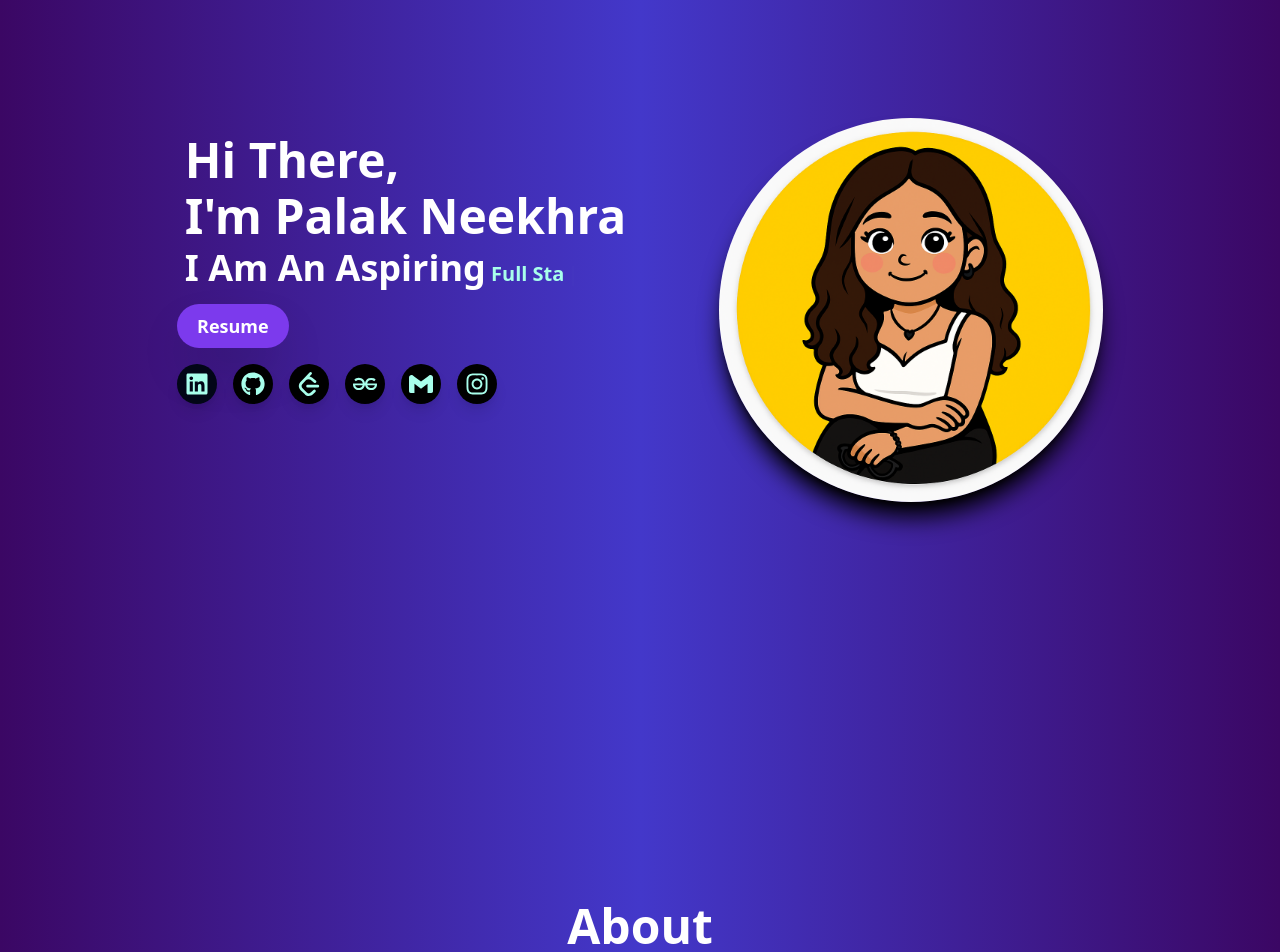
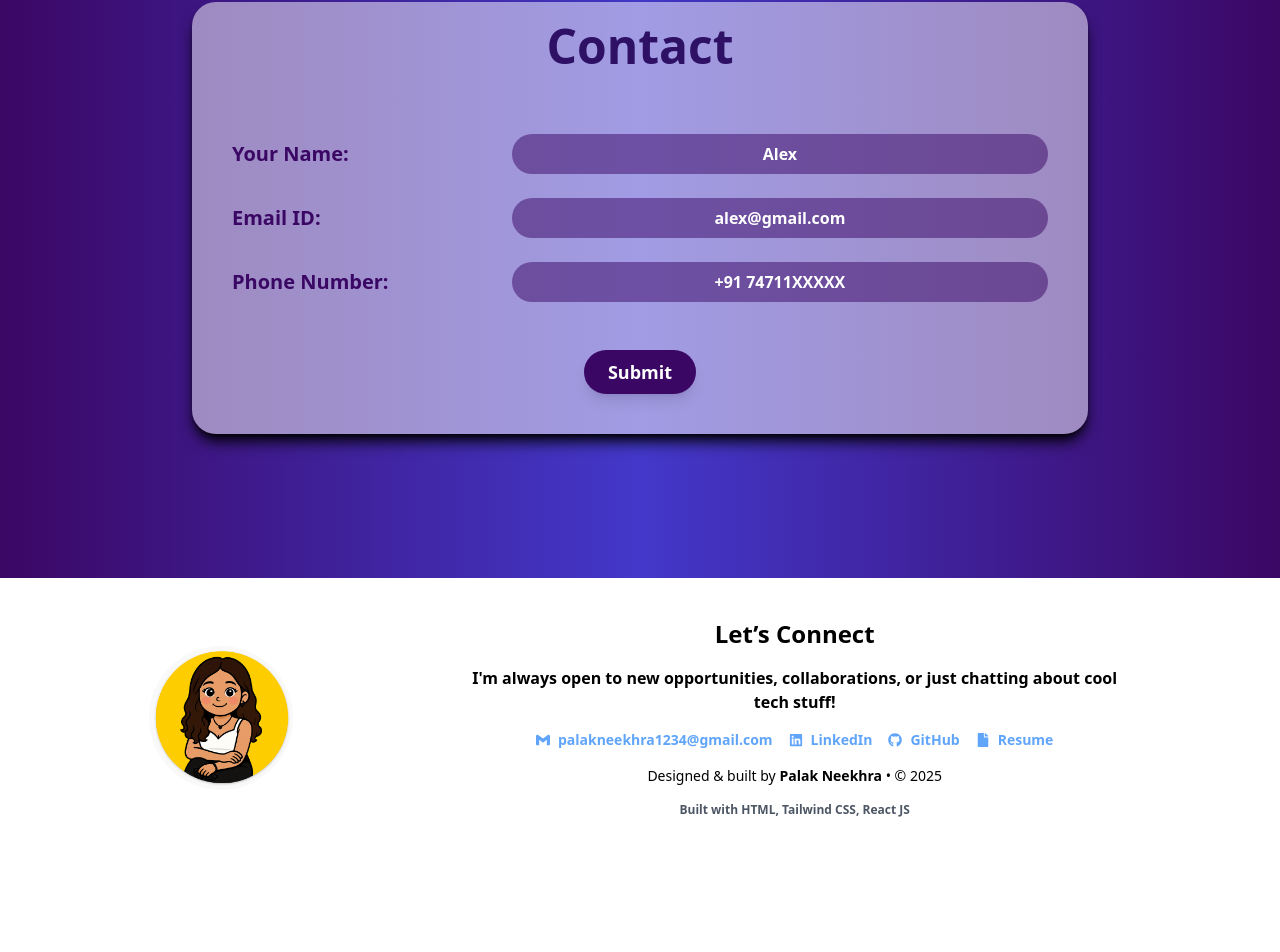
Before and after one commit to palak-26/Portfolio, a React (Vite) app: page /contact in a window 1280 px wide. Shown: the part 154-1106 px from the top of the page. After the commit the page ends 1012 px from the top, so only its background shows below. Built offline with nearby package versions, Linux system fonts and the light colour scheme.

Commit message:
Updation

```diff
--- a/package.json
+++ b/package.json
@@ -15,7 +15,7 @@
     "react": "^19.1.0",
     "react-dom": "^19.1.0",
     "react-icons": "^5.5.0",
-    "react-router-dom": "^7.7.0",
+    "react-router-dom": "^7.7.1",
     "react-simple-typewriter": "^5.0.1"
   },
   "devDependencies": {
--- a/src/App.jsx
+++ b/src/App.jsx
@@ -2,6 +2,15 @@ import { useEffect, useState } from "react";
 import Welcome from "./Components/Pages/Welcome";
 import Portfolio from "./Components/Portfolio";
 import { AnimatePresence, motion } from "framer-motion";
+import { Route, Routes } from "react-router-dom";
+import Home from "./Components/Pages/Home";
+import About from "./Components/Pages/About";
+import Contact from "./Components/Pages/Contact";
+import Education from "./Components/Pages/Education";
+import NavBar from "./Components/Pages/NavBar";
+import Skills from "./Components/Pages/Skills";
+import Projects from "./Components/Pages/Projects";
+import Footer from "./Components/Footer";
 
 function App() {
   const [showWelcome, setShowWelcome] = useState(true);
@@ -9,27 +18,36 @@ function App() {
   useEffect(() => {
     const timer = setTimeout(() => {
       setShowWelcome(false);
-    }, 2000); // 2 seconds before transition
+    }, 2000);
 
     return () => clearTimeout(timer);
   }, []);
 
   return (
-    <AnimatePresence mode="wait" >
+    <>
+      <AnimatePresence mode="wait">
         {showWelcome ? (
           <Welcome key="welcome" />
         ) : (
           <motion.div
-          key="portfolio"
-          initial={{ opacity:1, scale: 1.2}}
-          animate={{ opacity: 1 , scale: 1  }}
+            key="main"
+            initial={{ opacity: 1, scale: 1.2 }}
+            animate={{ opacity: 1, scale: 1 }}
             transition={{ duration: 1 }}
-
           >
-          <Portfolio />
+            <NavBar />
+            <Routes>
+              <Route path="/" element={<Home />} />
+              <Route path="/about" element={<About />} />
+              <Route path="/skills" element={<Skills />} />
+              <Route path="/projects" element={<Projects />} />
+              <Route path="/education" element={<Education />} />
+              <Route path="/contact" element={<Contact />} />
+            </Routes>
           </motion.div>
         )}
       </AnimatePresence>
+    </>
   );
 }
 
--- a/src/Components/Pages/About.jsx
+++ b/src/Components/Pages/About.jsx
@@ -15,7 +15,12 @@ const About = () => {
   };
 
   return (
-    <section
+    <motion.div
+    initial={{ scale: 0.9, opacity: 0 }}
+    animate={{ scale: 1, opacity: 1 }}
+    transition={{ duration: 1 }}
+    >
+      <section
       id="About"
       className="min-h-screen w-full flex flex-col items-center justify-center px-4 md:px-10 lg:px-20 gap-y-10 bg-gradient-to-r from-purple-950 via-indigo-700 to-purple-950  dark:from-slate-950 dark:via-slate-800 dark:to-slate-950 dark:transition-all dark:duration-100"
     >
@@ -72,6 +77,7 @@ const About = () => {
         </motion.div>
       </div>
     </section>
+    </motion.div>
   );
 };
 
--- a/src/Components/Pages/Contact.jsx
+++ b/src/Components/Pages/Contact.jsx
@@ -1,12 +1,14 @@
 import React from 'react';
+import Footer from '../Footer';
 
 const Contact = () => {
   return (
     <section
       id="Contact"
-      className="min-h-screen w-full py-16 px-4 md:px-10 lg:px-32 flex items-center justify-center bg-gradient-to-r from-purple-950 via-indigo-700 to-purple-950  dark:from-slate-950 dark:via-slate-800 dark:to-slate-950 dark:transition-all dark:duration-100"
+      className="min-h-screen w-full gap-20 flex flex-col items-center justify-center bg-gradient-to-r from-purple-950 via-indigo-700 to-purple-950  dark:from-slate-950 dark:via-slate-800 dark:to-slate-950 dark:transition-all dark:duration-100"
     >
-      <fieldset className="w-full max-w-4xl bg-white bg-opacity-50 shadow-lg shadow-black p-6 md:p-10 rounded-3xl">
+      <div className=' w-full py-16 px-4 md:px-10 lg:px-32 flex flex-col items-center justify-center'>
+        <fieldset className="w-full max-w-4xl bg-white bg-opacity-50 shadow-lg shadow-black p-6 md:p-10 rounded-3xl">
         <legend className="text-center ">
           <div className="text-center mb-6 p-0 ">
             <h2 className="text-violet-950 text-4xl md:text-5xl mt-28 font-bold">
@@ -78,7 +80,12 @@ const Contact = () => {
           </div>
         </form>
       </fieldset>
+      </div>
+      <div className='w-full relative bottom-0 '>
+        <Footer/>
+      </div>
     </section>
+
   );
 };
 
--- a/src/Components/Pages/Education.jsx
+++ b/src/Components/Pages/Education.jsx
@@ -41,6 +41,7 @@ const Education = () => {
 
           {/* Dot & Connector */}
           <div className="absolute left-1/2 transform -translate-x-1/2 bg-violet-950 w-4 h-4 rounded-full z-20"></div>
+          <div className="absolute left-1/2 transform -translate-x-1/2 bg-red-700 w-3 h-3 rounded-full z-20"></div>
         </motion.div>
 
         {/* Timeline Item 2 */}
--- a/src/Components/Pages/Home.jsx
+++ b/src/Components/Pages/Home.jsx
@@ -4,6 +4,7 @@ import { Typewriter } from 'react-simple-typewriter';
 import { FaGithub, FaLinkedin, FaHackerrank, FaInstagram } from 'react-icons/fa';
 import { SiLeetcode, SiGeeksforgeeks, SiGmail } from 'react-icons/si';
 import {motion} from 'framer-motion'
+import { Link } from 'react-router-dom';
 const Home = () => {
     const scale ={
     hidden: {opacity:0 , scale:0},
@@ -65,6 +66,7 @@ const Home = () => {
                     />
                 </div>
             </motion.div>
+
         </div>
     </div>
     </section>
--- a/src/Components/Pages/NavBar.jsx
+++ b/src/Components/Pages/NavBar.jsx
@@ -5,6 +5,7 @@ import { FiMenu, FiX } from "react-icons/fi";
 import DarkModeToggle from "./DarkModeToggle";
 import logodark from "../../assets/logodark.png"
 import {motion , AnimatePresence } from "framer-motion"
+import { Link } from "react-router-dom";
 const NavBar = () => {
   const [isScrolled, setIsScrolled] = useState(false);
   const [isOpen, setIsOpen] = useState(false);
@@ -49,16 +50,14 @@ const NavBar = () => {
           <div className="flex justify-evenly items-center">
             <ul className="hidden md:flex gap-6 text-black font-medium dark:text-white">
             {["Home", "About", "Skills", "Projects", "Education", "Contact"].map((item) => (
-              <li key={item} className="group relative">
-                <a
-                  href={`/#${item}`}
-                  className="hover:text-indigo-700 transition-colors duration-300"
-                >
-                  {item}
-                </a>
-                <div className="absolute -bottom-5 left-0 w-full h-1 bg-indigo-700 rounded-t-md opacity-0 group-hover:opacity-100 transition-opacity duration-300"></div>
-              </li>
-            ))}
+            <li key={item}>
+              <Link
+                to={item === "Home" ? "/" : `/${item.toLowerCase()}`}
+                className="hover:text-indigo-700 transition-colors duration-300"
+              >
+                {item}
+              </Link>
+            </li>))}
           </ul>
           <div className="rounded-full h-5 w-5 -mt-4 ml-6 mr-6">
             <DarkModeToggle/>
--- a/src/Components/Pages/Projects.jsx
+++ b/src/Components/Pages/Projects.jsx
@@ -16,7 +16,7 @@ const Projects = () => {
       <h1 className="text-white font-bold text-3xl sm:text-4xl text-center">Projects</h1>
 
       {/* Project Cards */}
-      <div className="flex flex-wrap justify-center gap-6 w-full max-w-6xl">
+      <div className="flex flex-wrap justify-center gap-6  max-w-[90%]">
         {/* Project 1 */}
         <motion.div
           variants={slideUp}
@@ -24,7 +24,7 @@ const Projects = () => {
           whileInView="visible"
           viewport={{ once: false, amount: 0.4 }}
           transition={{ duration: 0.6 }}
-          className="bg-white/5 backdrop-blur-md border-2 border-white rounded-xl p-6 w-[90%] sm:w-64 h-52 flex items-center justify-center text-center shadow-md"
+          className="bg-white/5 backdrop-blur-md border-2 border-white rounded-xl p-6 w-[50%] sm:w-64 h-52 flex items-center justify-center text-center shadow-md"
         >
           <h3 className="text-white font-bold text-lg sm:text-xl">Snake Game</h3>
         </motion.div>
@@ -36,8 +36,9 @@ const Projects = () => {
           whileInView="visible"
           viewport={{ once: false, amount: 0.4 }}
           transition={{ duration: 1.2 }}
-          className="bg-white/5 backdrop-blur-md border-2 border-white rounded-xl p-6 w-[90%] sm:w-64 h-52 flex items-center justify-center text-center shadow-md"
+          className="bg-white/5 backdrop-blur-md border-2 border-white rounded-xl p-6 w-[50%] sm:w-64 h-52 flex items-center justify-center text-center shadow-md"
         >
+
           <h3 className="text-white font-bold text-lg sm:text-xl">Reverse Typing Game</h3>
         </motion.div>
 
@@ -48,7 +49,7 @@ const Projects = () => {
           whileInView="visible"
           viewport={{ once: false, amount: 0.4 }}
           transition={{ duration: 1.8 }}
-          className="bg-white/5 backdrop-blur-md border-2 border-white rounded-xl p-6 w-[90%] sm:w-64 h-52 flex items-center justify-center text-center shadow-md"
+          className="bg-white/5 backdrop-blur-md border-2 border-white rounded-xl p-6 w-[50%] sm:w-64 h-52 flex items-center justify-center text-center shadow-md"
         >
           <h3 className="text-white font-bold text-lg sm:text-xl">
             ChatBot Based Ticketing System
--- a/src/Components/Portfolio.jsx
+++ b/src/Components/Portfolio.jsx
@@ -1,52 +1,23 @@
+import NavBar from "./Pages/NavBar";
+import Home from "./Pages/Home";
 import About from "./Pages/About";
-import Home from "./Pages/Home";
-import NavBar from "./Pages/NavBar";
 import Skills from "./Pages/Skills";
 import Projects from "./Pages/Projects";
 import Education from "./Pages/Education";
+import Contact from "./Pages/Contact";
 import Footer from "./Footer";
-import Contact from "./Pages/Contact";
 
 const Portfolio = () => {
   return (
-    <div className="w-full overflow-x-hidden  bg-gradient-to-r from-purple-950 via-indigo-700 to-purple-950  dark:bg-gray-900  ">
-      {/* Navigation */}
-      <NavBar className="dark:bg-gray-900" />
-
-      Home Section
-      {/* <section className="dark:bg-gray-900" > */}
-        <Home />
-      {/* </section> */}
-
-      {/* About Section */}
-      {/* <section className="dark:bg-gray-900" > */}
-        <About />
-      {/* </section> */}
-
-      {/* Skills Section */}
-      {/* <section className="dark:bg-gray-900" > */}
-        <Skills />
-      {/* </section> */}
-
-      {/* Projects Section */}
-      {/* <section className="dark:bg-gray-900" > */}
-        <Projects />
-      {/* </section> */}
-
-      {/* Education Section */}
-      {/* <section className="dark:bg-gray-900"> */}
-        <Education />
-      {/* </section> */}
-
-      {/* Contact Section */}
-      {/* <section className="dark:bg-gray-900" > */}
-        <Contact />
-      {/* </section> */}
-
-      {/* Footer */}
-      <footer className="w-full flex flex-col lg:gap-y-6 bg-gradient-to-r from-purple-950 via-indigo-700 to-purple-950">
-        <Footer />
-      </footer>
+    <div className="min-h-screen" id="portfolio">
+      <NavBar />
+      <section id="home"><Home /></section>
+      <section id="about"><About /></section>
+      <section id="skills"><Skills /></section>
+      <section id="projects"><Projects /></section>
+      <section id="education"><Education /></section>
+      <section id="contact"><Contact /></section>
+      <Footer />
     </div>
   );
 };
--- a/src/main.jsx
+++ b/src/main.jsx
@@ -7,10 +7,10 @@ import { DarkModeProvider } from './Components/Context/DarkModeContext.jsx'
 
 createRoot(document.getElementById('root')).render(
   <StrictMode>
+    <DarkModeProvider>
     <BrowserRouter>
-       <DarkModeProvider>
         <App/>
-       </DarkModeProvider>
     </BrowserRouter>
+    </DarkModeProvider>
   </StrictMode>,
 )
```
Also changed, not shown: 1 other file (tests, documents, lock files or other folders). Lines whose indentation alone changed are shown as unchanged.
